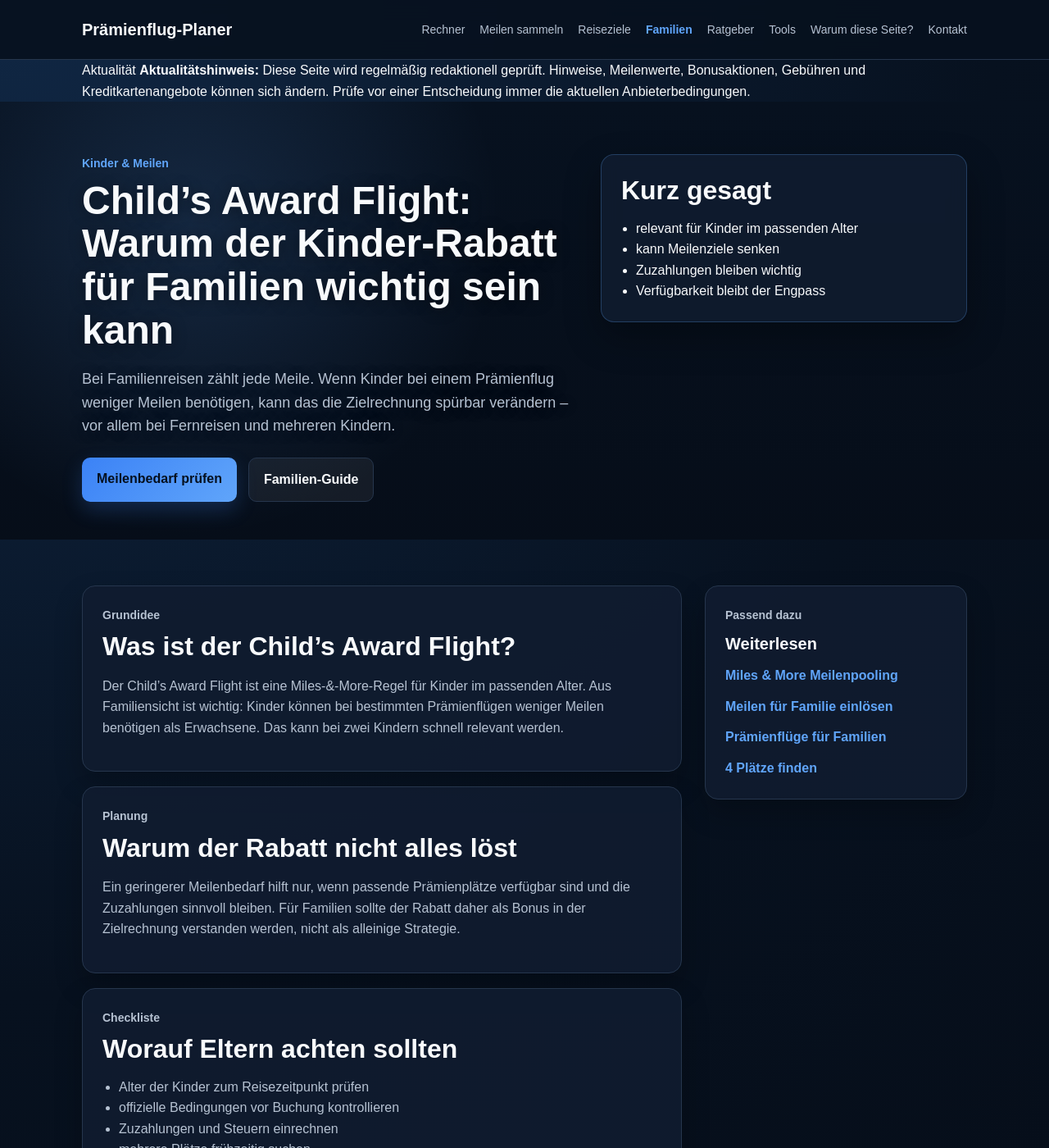
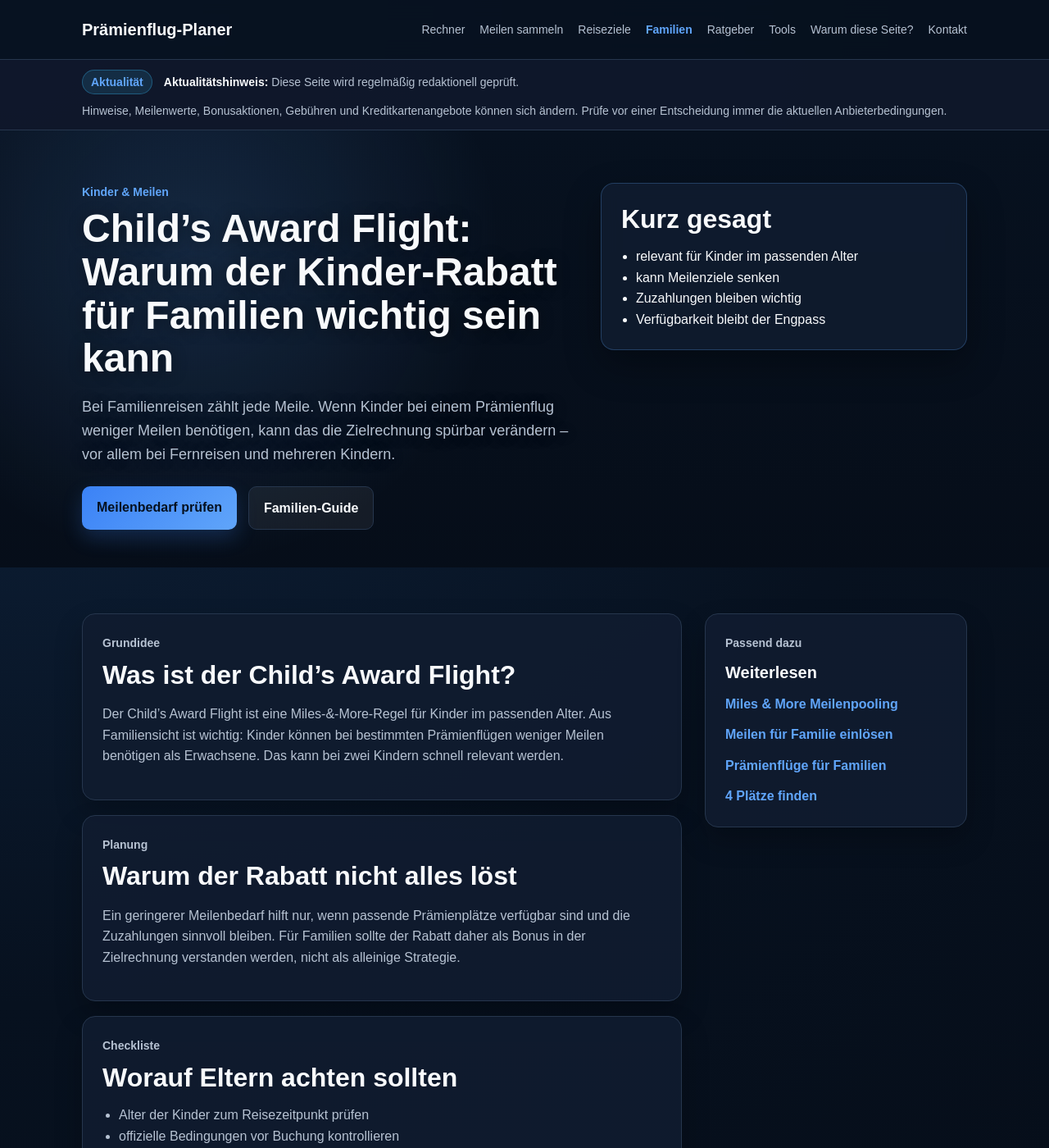
Before and after one commit to Praemienflug-Planer/miles-planer, a Jekyll site: the page built from childs-award-flight-kinder-meilen/index.html, in a window 1280 px wide and 1400 px high. Shown: the whole window at 82% size. Built offline with Jekyll 4.4.1, drawn with Linux system fonts in a browser that asks for light colours.

Commit message:
Style visible freshness notice

```diff
--- a/assets/css/articles.css
+++ b/assets/css/articles.css
@@ -9,6 +9,11 @@
 .seo-table th, .seo-table td { border: 1px solid var(--line); padding: 12px 14px; text-align: left; vertical-align: top; overflow-wrap: anywhere; word-break: normal; hyphens: auto; }
 .seo-table th { background: var(--card-strong); color: var(--text); }
 .seo-table td { color: var(--muted); }
+.freshness-bar { background: rgba(15, 23, 42, 0.96); border-bottom: 1px solid var(--line); }
+.freshness-inner { display: flex; flex-wrap: wrap; gap: 10px 14px; align-items: center; padding-top: 12px; padding-bottom: 12px; font-size: 14px; line-height: 1.45; color: var(--muted); }
+.freshness-badge { display: inline-flex; align-items: center; border-radius: 999px; padding: 4px 10px; background: rgba(56, 189, 248, 0.13); color: var(--primary); border: 1px solid rgba(56, 189, 248, 0.32); font-weight: 800; }
+.freshness-inner strong { color: var(--text); }
+.freshness-note { color: var(--muted); }
 .faq-list { display: grid; gap: 16px; }
 .faq-item { padding-top: 4px; }
 .faq-item h3 { margin-bottom: 8px; }
@@ -47,4 +52,5 @@
 
 @media (max-width: 560px) {
   .seo-table th, .seo-table td { padding: 9px 7px; font-size: 13px; }
+  .freshness-inner { align-items: flex-start; flex-direction: column; }
 }
```
